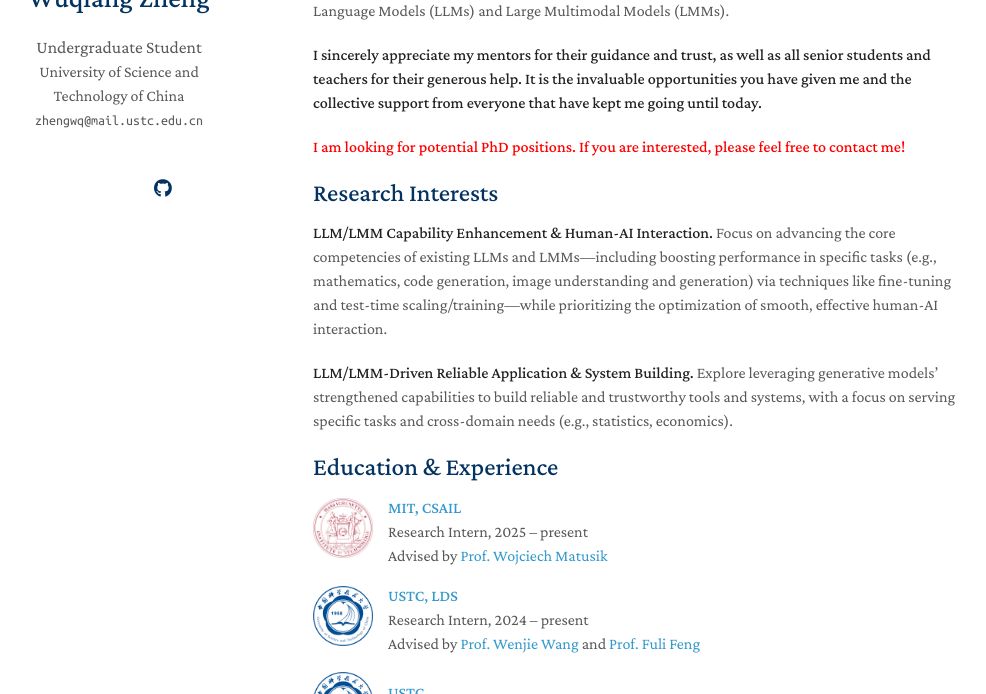
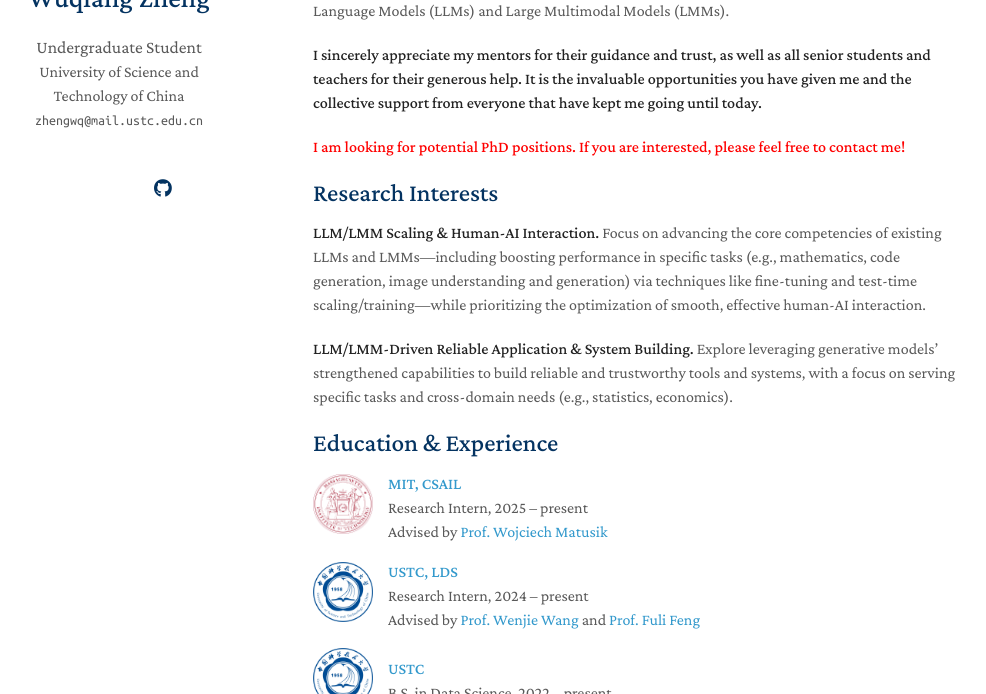
Before and after one commit to ZhengWwwq/ZhengWwwq.github.io, a Jekyll site: the page built from index.md, in a window 1280 px wide and 900 px high, cut to the strip 206-900 px from the top of the window. Shown: the whole strip, without its empty margins (157-1143 px from the left). Built offline with Jekyll 4.4.1, drawn with Linux system fonts in a browser that asks for light colours; a style sheet for code colours, icons or effects is not loaded; our own code applies the rules of GitHub Pages for plain Markdown files.

Commit message:
Update index.md

```diff
--- a/index.md
+++ b/index.md
@@ -12,7 +12,7 @@ I am an undergraduate student majoring in Data Science at the University of Scie
 
 ## Research Interests
 
-**LLM/LMM Capability Enhancement & Human-AI Interaction.**
+**LLM/LMM Scaling & Human-AI Interaction.**
 Focus on advancing the core competencies of existing LLMs and LMMs—including boosting performance in specific tasks (e.g., mathematics, code generation, image understanding and generation) via techniques like fine-tuning and test-time scaling/training—while prioritizing the optimization of smooth, effective human-AI interaction.
 
 **LLM/LMM-Driven Reliable Application & System Building.**
```
